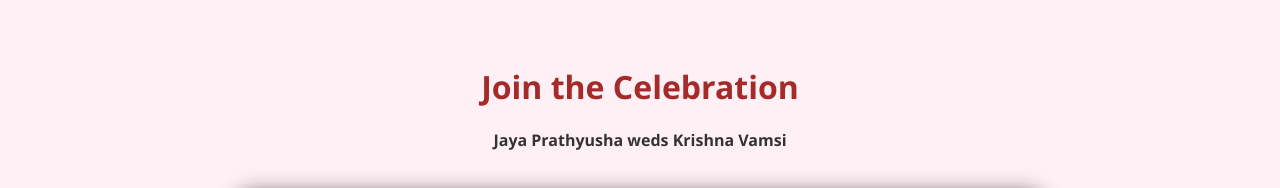
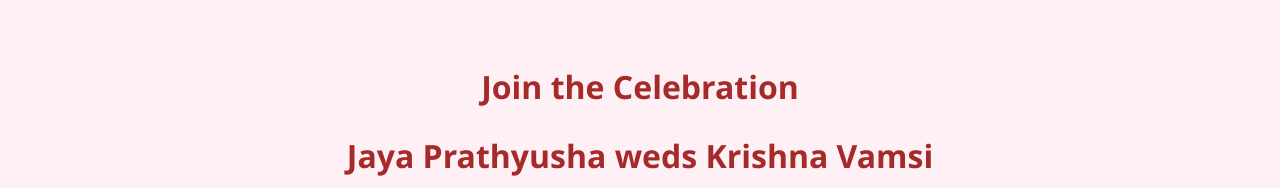
Before and after one commit to momithalasya/engagement-se, a plain HTML site: page index.html in a window 1280 px wide. Shown: the part 882-1070 px from the top of the page. Drawn offline with nearby package versions, Linux system fonts and the light colour scheme; no server answers; a web font is replaced by a local one.

Commit message:
Update index.html

```diff
--- a/index.html
+++ b/index.html
@@ -22,7 +22,7 @@
 
   <section class="stream-section">
     <h2>Join the Celebration</h2>
-    <h4> Jaya Prathyusha weds Krishna Vamsi </h4>
+    <h2> Jaya Prathyusha weds Krishna Vamsi </h2>
     <div class="video-frame">
       <video id="weddingStream" controls autoplay muted playsinline></video>
     </div>
```
